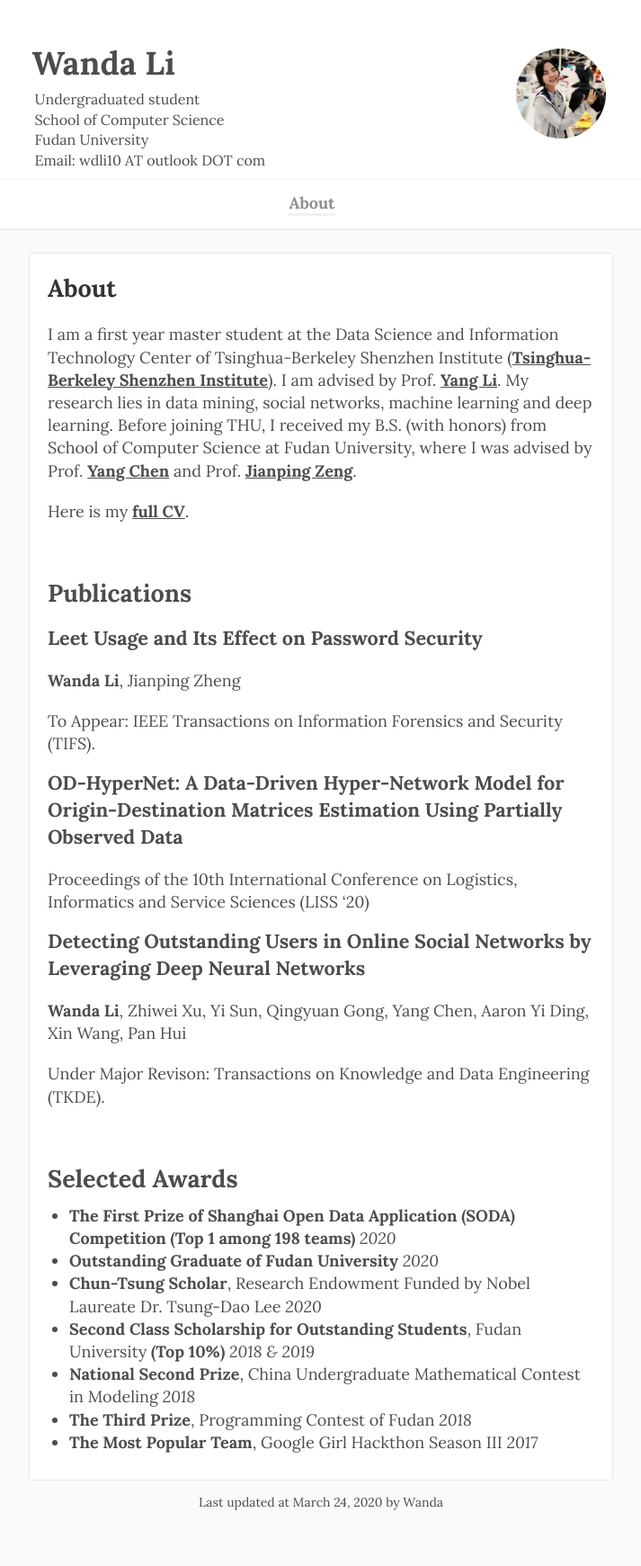
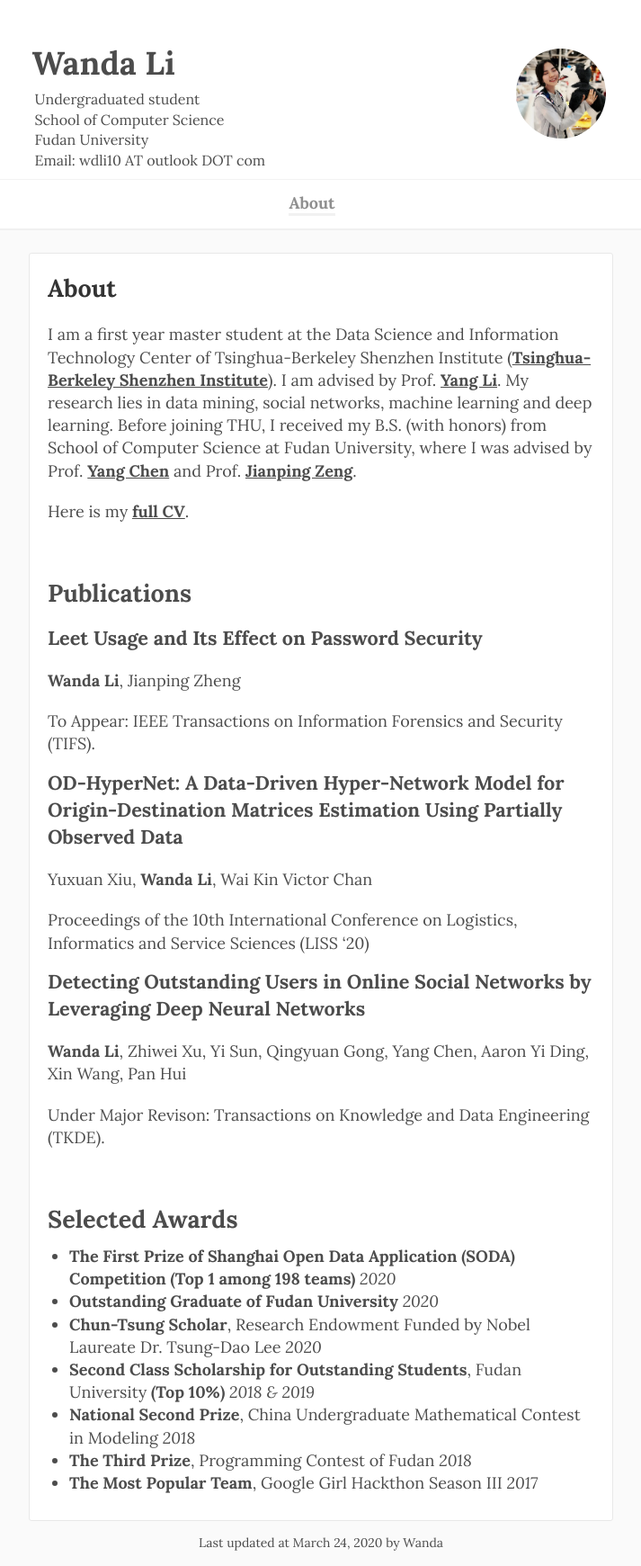
Before and after one commit to wandli/wandli.github.io, a Jekyll site: the page built from about.md, in a window 1280 px wide. Shown: the whole page at 90% size, without its empty margins (283-996 px from the left). Built offline with Jekyll 4.4.1, drawn with Linux system fonts in a browser that asks for light colours; before the commit the page ends 1696 px from its top, so only the background shows below that.

Commit message:
Update about.md

```diff
--- a/about.md
+++ b/about.md
@@ -22,6 +22,8 @@
 
 ##### OD-HyperNet: A Data-Driven Hyper-Network Model for Origin-Destination Matrices Estimation Using Partially Observed Data
 
+Yuxuan Xiu, **Wanda Li**, Wai Kin Victor Chan
+
 Proceedings of the 10th International Conference on Logistics, Informatics and Service Sciences (LISS '20)
 
 ##### Detecting Outstanding Users in Online Social Networks by Leveraging Deep Neural Networks
```
